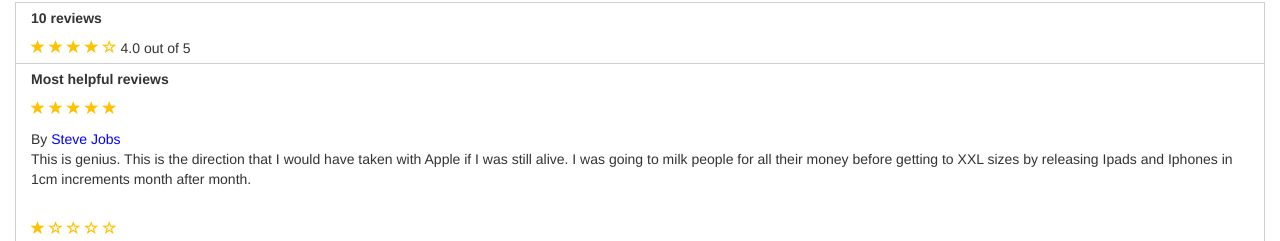
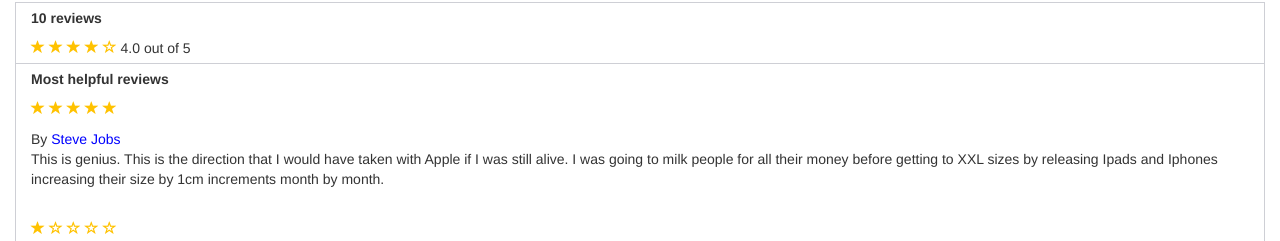
Before and after one commit to schao87/codify-bootstrap, a plain HTML site: page nilexxl.html in a window 1280 px wide. Shown: the part 706-947 px from the top of the page. Drawn offline with nearby package versions, Linux system fonts and the light colour scheme; a web font is replaced by a local one.

Commit message:
changed steve jobs review

```diff
--- a/nilexxl.html
+++ b/nilexxl.html
@@ -161,7 +161,7 @@
 				 					</td>
 				 					<td class="review">
 				 						<span class="hidden-xs hidden-sm">By <span class="username">Steve Jobs</span><br></span>
-				 						This is genius. This is the direction that I would have taken with Apple if I was still alive. I was going to milk people for all their money before getting to XXL sizes by releasing Ipads and Iphones in 1cm increments month after month.
+				 						This is genius. This is the direction that I would have taken with Apple if I was still alive. I was going to milk people for all their money before getting to XXL sizes by releasing Ipads and Iphones increasing their size by 1cm increments month by month.
 				 						<br>
 				 						<span class="hidden-md hidden-lg">- Steve Jobs<br></span>
 				 					</td>
```
